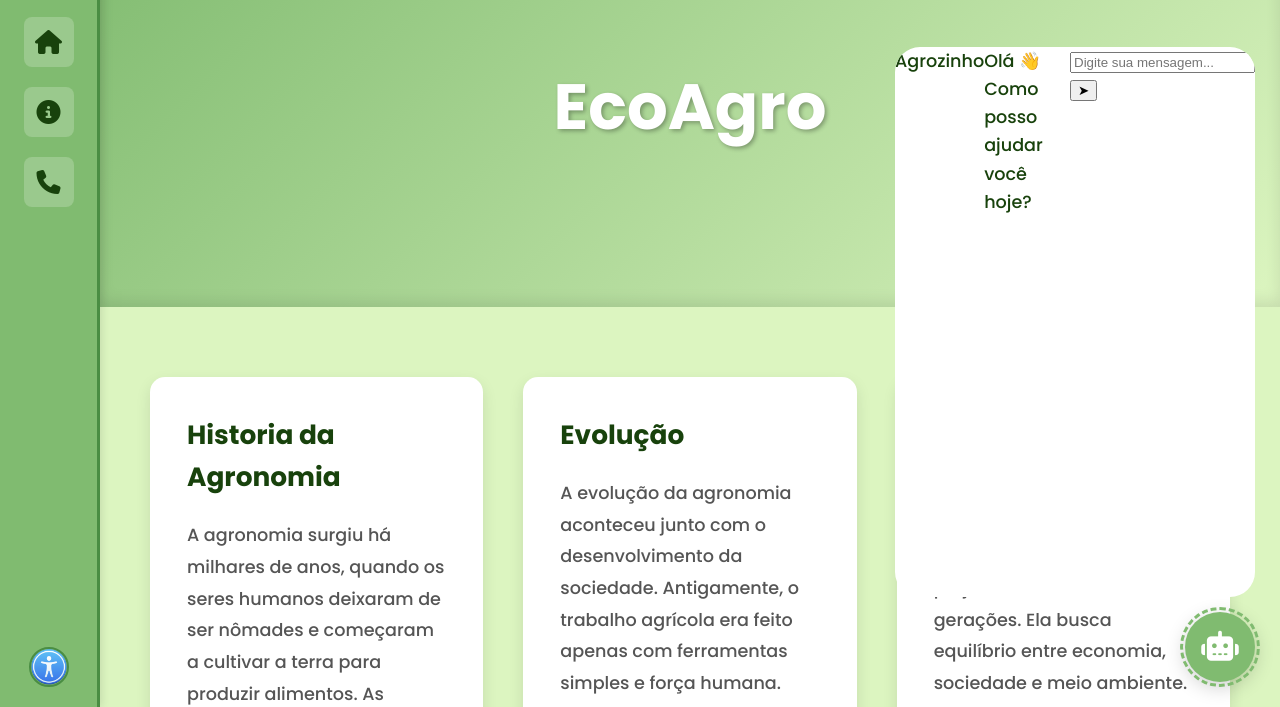
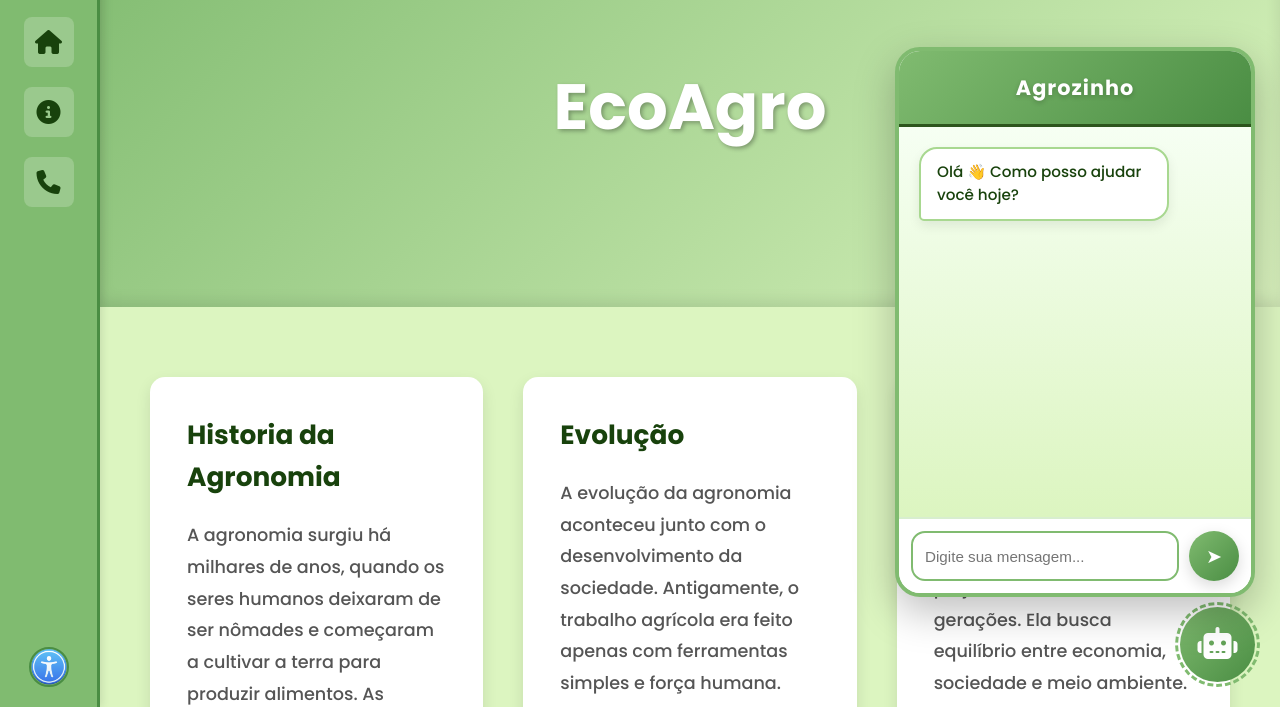
Before and after one commit to Melissa-RossaP/EcoAgro, a website: page index.html in a window 1280 px wide. Both pictures are taken after a click on the button 1220 px from the left and 740 px from the top of the page. Shown: the part 93-800 px from the top of the page. Drawn offline with nearby package versions, Linux system fonts and the light colour scheme.

Commit message:
Add files via upload

```diff
--- /dev/null
+++ b/package.json
@@ -0,0 +1,5 @@
+{
+  "name": "agrozinho",
+  "version": "1.0.0",
+  "type": "module"
+}
--- a/style.css
+++ b/style.css
@@ -1015,3 +1015,339 @@ footer p {
         right: 15px;
     }
 }
+/* =========================
+   CHAT DO AGROZINHO 🌱🤖
+========================= */
+
+.chat-window {
+
+    position: fixed;
+
+    right: 25px;
+    bottom: 110px;
+
+    width: 360px;
+    height: 550px;
+
+    background: #ffffff;
+
+    border-radius: 25px;
+
+    overflow: hidden;
+
+    display: none;
+    flex-direction: column;
+
+    z-index: 9999;
+
+    box-shadow:
+    0 15px 40px rgba(0,0,0,0.25);
+
+    border: 4px solid #80BB70;
+
+    animation: abrirChat 0.4s ease;
+}
+
+/* animação fofinha */
+@keyframes abrirChat {
+
+    from{
+        opacity:0;
+        transform:
+        translateY(30px)
+        scale(0.9);
+    }
+
+    to{
+        opacity:1;
+        transform:
+        translateY(0)
+        scale(1);
+    }
+}
+
+/* TOPO */
+.chat-header {
+
+    background:
+    linear-gradient(
+        135deg,
+        #80BB70,
+        #4a8d43
+    );
+
+    color: white;
+
+    padding: 20px;
+
+    font-size: 1.3rem;
+    font-weight: bold;
+
+    display: flex;
+    align-items: center;
+    justify-content: center;
+
+    border-bottom:
+    3px solid #2d551d;
+
+    letter-spacing: 1px;
+
+    text-shadow:
+    0 2px 5px rgba(0,0,0,0.2);
+}
+
+/* ÁREA DAS MENSAGENS */
+.chat-messages {
+
+    flex: 1;
+
+    padding: 20px;
+
+    overflow-y: auto;
+
+    background:
+    linear-gradient(
+        to bottom,
+        #f6fff3,
+        #dcf5c0
+    );
+
+    display: flex;
+    flex-direction: column;
+
+    gap: 14px;
+}
+
+/* BOLHAS */
+.message {
+
+    max-width: 80%;
+
+    padding: 12px 16px;
+
+    border-radius: 18px;
+
+    font-size: 0.95rem;
+
+    line-height: 1.5;
+
+    animation: aparecer 0.3s ease;
+}
+
+/* msg user */
+.message.user {
+
+    align-self: flex-end;
+
+    background: #80BB70;
+
+    color: white;
+
+    border-bottom-right-radius: 5px;
+
+    box-shadow:
+    0 5px 15px rgba(128,187,112,0.3);
+}
+
+/* msg bot */
+.message.bot {
+
+    align-self: flex-start;
+
+    background: white;
+
+    color: #18420c;
+
+    border-bottom-left-radius: 5px;
+
+    border: 2px solid #a8d890;
+
+    box-shadow:
+    0 5px 12px rgba(0,0,0,0.08);
+}
+
+/* animação msg */
+@keyframes aparecer {
+
+    from{
+        opacity:0;
+        transform:
+        translateY(10px);
+    }
+
+    to{
+        opacity:1;
+        transform:
+        translateY(0);
+    }
+}
+
+/* INPUT */
+.chat-input {
+
+    display: flex;
+
+    padding: 12px;
+
+    gap: 10px;
+
+    background: white;
+
+    border-top:
+    2px solid #d8eecf;
+}
+
+/* campo */
+.chat-input input {
+
+    flex: 1;
+
+    border: 2px solid #80BB70;
+
+    border-radius: 14px;
+
+    padding: 12px;
+
+    outline: none;
+
+    font-size: 0.95rem;
+
+    transition: 0.3s;
+}
+
+.chat-input input:focus {
+
+    border-color: #2d551d;
+
+    box-shadow:
+    0 0 10px rgba(128,187,112,0.3);
+}
+
+/* botão enviar */
+.chat-input button {
+
+    width: 50px;
+    height: 50px;
+
+    border: none;
+
+    border-radius: 50%;
+
+    background:
+    linear-gradient(
+        135deg,
+        #80BB70,
+        #4a8d43
+    );
+
+    color: white;
+
+    font-size: 1.2rem;
+
+    cursor: pointer;
+
+    transition: 0.3s;
+
+    box-shadow:
+    0 5px 15px rgba(0,0,0,0.15);
+}
+
+.chat-input button:hover {
+
+    transform:
+    scale(1.08)
+    rotate(8deg);
+
+    background:
+    linear-gradient(
+        135deg,
+        #6aa65d,
+        #2d551d
+    );
+}
+
+/* botão robô */
+.robot-button {
+
+    position: fixed;
+
+    right: 25px;
+    bottom: 25px;
+
+    width: 75px;
+    height: 75px;
+
+    border: none;
+
+    border-radius: 50%;
+
+    background:
+    linear-gradient(
+        135deg,
+        #80BB70,
+        #4a8d43
+    );
+
+    color: white;
+
+    font-size: 2rem;
+
+    cursor: pointer;
+
+    z-index: 9999;
+
+    box-shadow:
+    0 10px 25px rgba(0,0,0,0.25);
+
+    transition: 0.3s;
+
+    animation:
+    pulseRobot 2s infinite;
+}
+
+.robot-button:hover {
+
+    transform:
+    scale(1.1)
+    rotate(10deg);
+}
+
+/* pulsando */
+@keyframes pulseRobot {
+
+    0%{
+        box-shadow:
+        0 0 0 0 rgba(128,187,112,0.5);
+    }
+
+    70%{
+        box-shadow:
+        0 0 0 18px rgba(128,187,112,0);
+    }
+
+    100%{
+        box-shadow:
+        0 0 0 0 rgba(128,187,112,0);
+    }
+}
+
+/* MOBILE */
+@media (max-width: 768px){
+
+    .chat-window{
+
+        width:90vw;
+        height:75vh;
+
+        right:5vw;
+        bottom:90px;
+    }
+
+    .robot-button{
+
+        width:65px;
+        height:65px;
+
+        font-size:1.7rem;
+    }
+}
```
Also changed, not shown: chat.js (added, +102 -0 lines), vercel.json (added).
